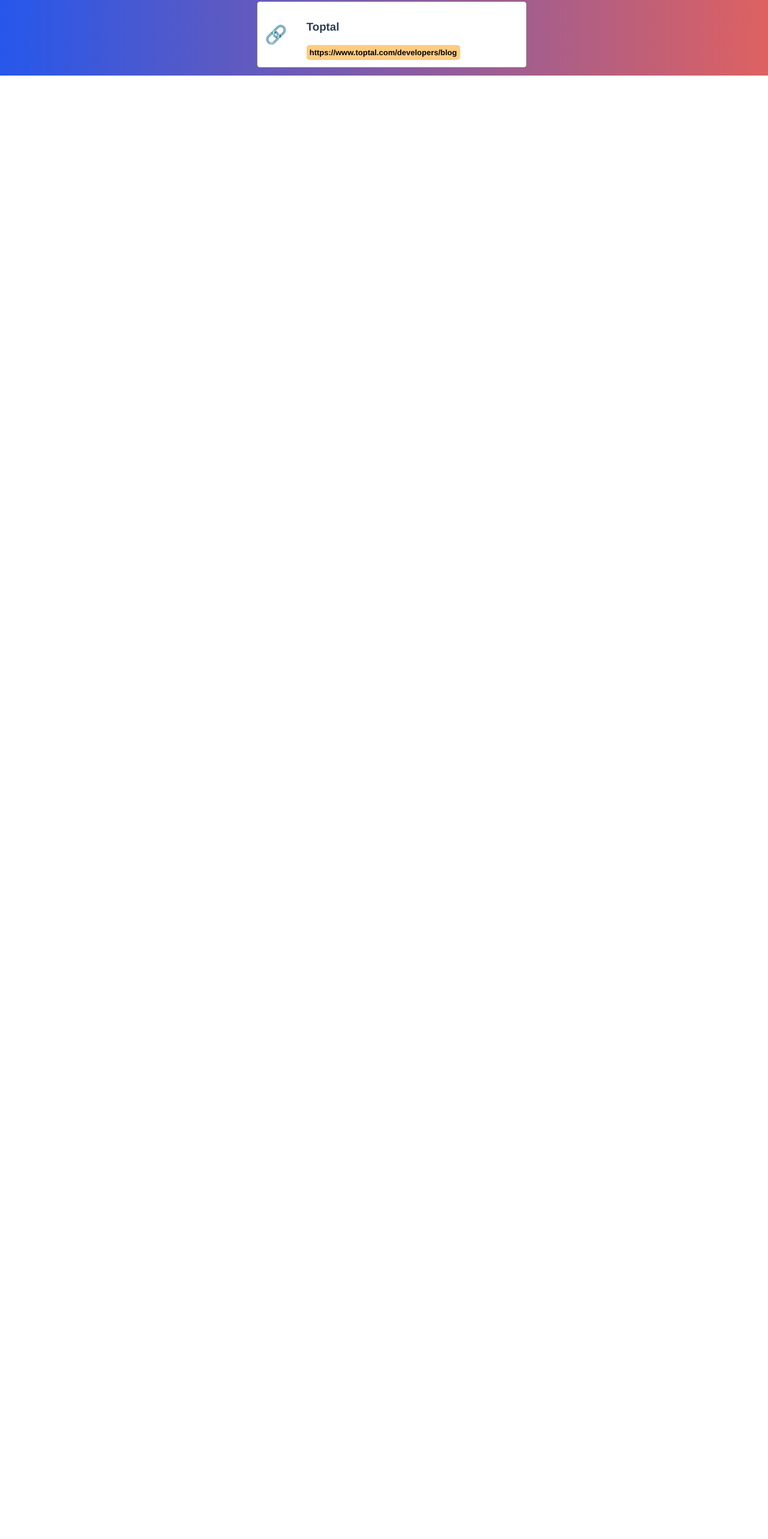
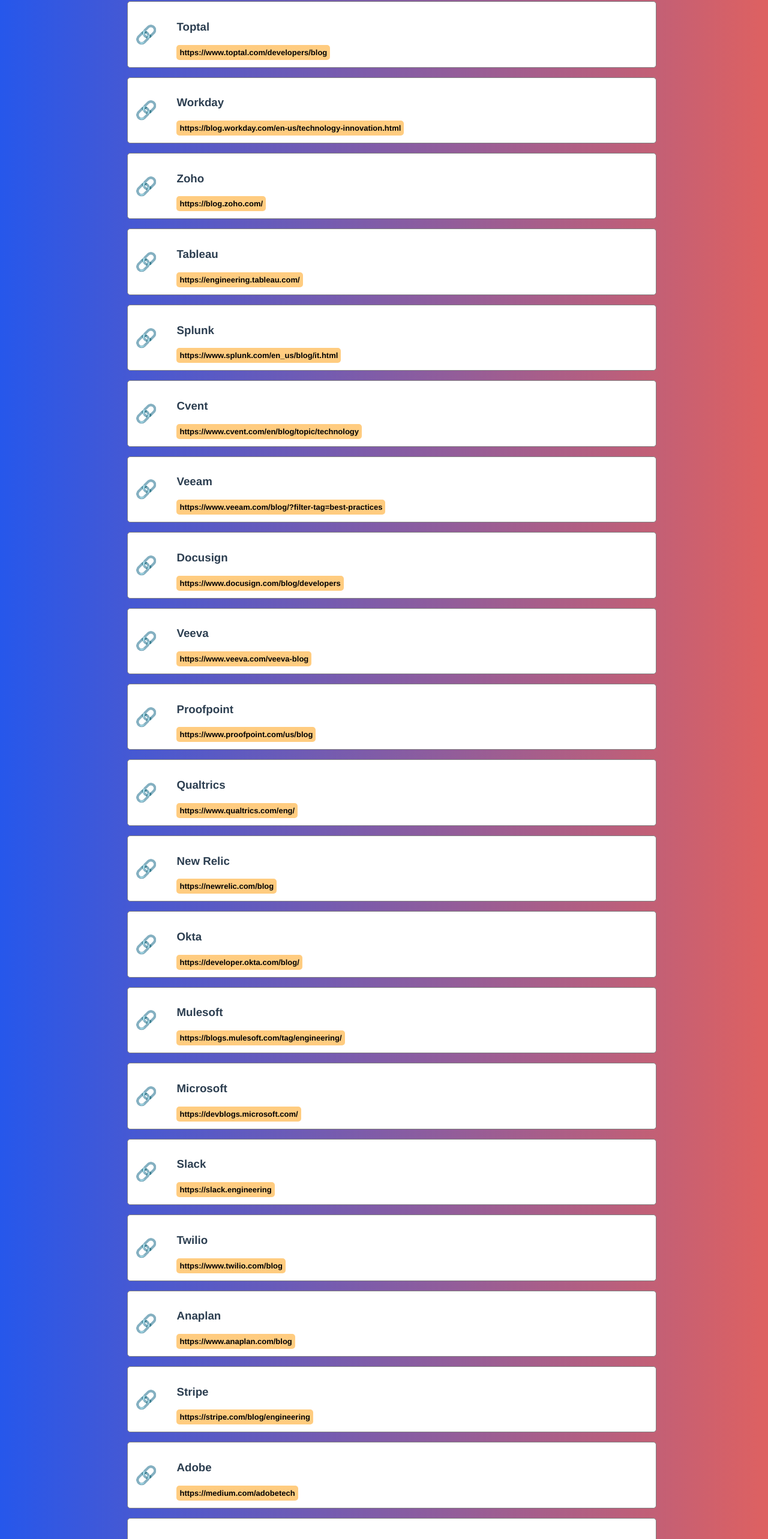
Before and after one commit to MartinsOnuoha/company-engineering-blogs, a Vue app: page / in a window 1280 px wide. Shown: the part 5049-7615 px from the top of the page at 60% size. Before the commit the page ends 5175 px from the top, so only its background shows below. Built offline with nearby package versions, Linux system fonts and the light colour scheme.

Commit message:
chore(readme.md, db.js): added 30+ more companies

```diff
--- a/src/datasource/DB.js
+++ b/src/datasource/DB.js
@@ -159,6 +159,130 @@
     name: 'Toptal',
     link: 'https://www.toptal.com/developers/blog'
   },
+  {
+    name: 'Workday',
+    link: 'https://blog.workday.com/en-us/technology-innovation.html'
+  },
+  {
+    name: 'Zoho',
+    link: 'https://blog.zoho.com/'
+  },
+  {
+    name: 'Tableau',
+    link: 'https://engineering.tableau.com/'
+  },
+  {
+    name: 'Splunk',
+    link: 'https://www.splunk.com/en_us/blog/it.html'
+  },
+  {
+    name: 'Cvent',
+    link: 'https://www.cvent.com/en/blog/topic/technology'
+  },
+  {
+    name: 'Veeam',
+    link: 'https://www.veeam.com/blog/?filter-tag=best-practices'
+  },
+  {
+    name: 'Docusign',
+    link: 'https://www.docusign.com/blog/developers'
+  },
+  {
+    name: 'Veeva',
+    link: 'https://www.veeva.com/veeva-blog'
+  },
+  {
+    name: 'Proofpoint',
+    link: 'https://www.proofpoint.com/us/blog'
+  },
+  {
+    name: 'Qualtrics',
+    link: 'https://www.qualtrics.com/eng/'
+  },
+  {
+    name: 'New Relic',
+    link: 'https://newrelic.com/blog'
+  },
+  {
+    name: 'Okta',
+    link: 'https://developer.okta.com/blog/'
+  },
+  {
+    name: 'Mulesoft',
+    link: 'https://blogs.mulesoft.com/tag/engineering/'
+  },
+  {
+    name: 'Microsoft',
+    link: 'https://devblogs.microsoft.com/'
+  },
+  {
+    name: 'Slack',
+    link: 'https://slack.engineering'
+  },
+  {
+    name: 'Twilio',
+    link: 'https://www.twilio.com/blog'
+  },
+  {
+    name: 'Anaplan',
+    link: 'https://www.anaplan.com/blog'
+  },
+  {
+    name: 'Stripe',
+    link: 'https://stripe.com/blog/engineering'
+  },
+  {
+    name: 'Adobe',
+    link: 'https://medium.com/adobetech'
+  },
+  {
+    name: 'SAP',
+    link: 'https://blogs.sap.com/?category%5B%5D=76118&action=apply'
+  },
+  {
+    name: 'ADP',
+    link: 'https://tech.adp.com/blog/'
+  },
+  {
+    name: 'SS&C',
+    link: 'https://www.ssctech.com/blog'
+  },
+  {
+    name: 'NetApp',
+    link: 'https://blog.netapp.com/'
+  },
+  {
+    name: 'Amdocs',
+    link: 'https://www.amdocs.com/blog?field_category_target_id=2431&field_authors_target_id=All&field_blog_type_target_id=All'
+  },
+  {
+    name: 'Dassault Systemes',
+    link: 'https://blogs.3ds.com/uk/'
+  },
+  {
+    name: 'AutoDesk',
+    link: 'https://www.autodesk.com/blogs'
+  },
+  {
+    name: 'Citrix Systems',
+    link: 'https://www.citrix.com/blogs/'
+  },
+  {
+    name: 'Akamai',
+    link: 'https://blogs.akamai.com/'
+  },
+  {
+    name: 'NortonLifeLock',
+    link: 'https://www.nortonlifelock.com/blogs/gaming'
+  },
+  {
+    name: 'EPAM Systems',
+    link: 'https://anywhere.epam.com/blog'
+  },
+  {
+    name: 'McAfee',
+    link: 'https://www.mcafee.com/blogs/'
+  },
 ];
 
 export default links;
```
Also changed, not shown: 1 other file (tests, documents, lock files or other folders).
